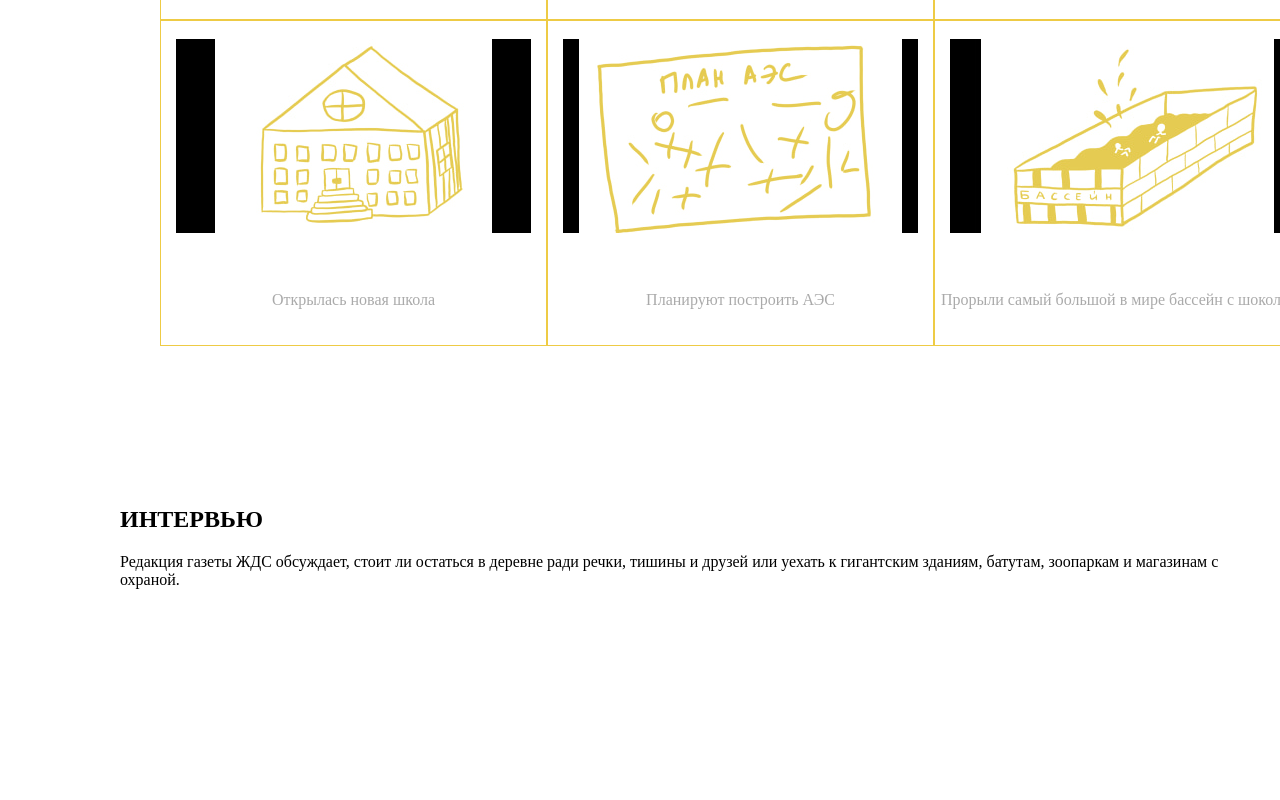
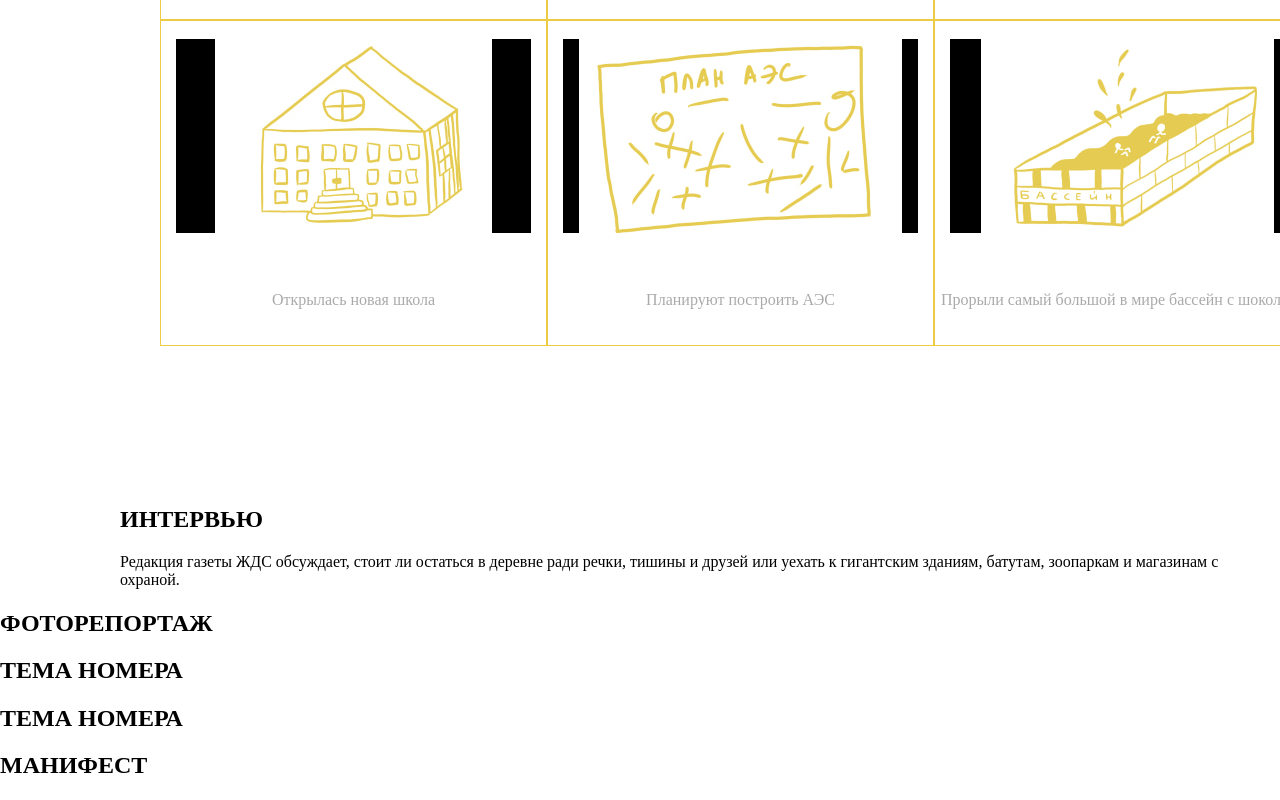
Before and after one commit to P0rt/sardayal, a website: page index.html in a window 1280 px wide. Shown: the part 2212-3012 px from the top of the page. Before the commit the page ends 2818 px from the top, so only its background shows below. Drawn offline with Linux system fonts and the light colour scheme.

Commit message:
Заголовки всех разделов

```diff
--- a/index.html
+++ b/index.html
@@ -22,7 +22,9 @@
             </section>
         </section>
         <section class="news">
-            <h2 class="uppercase">Новости из будущего</h2>
+            <h2 class="uppercase">
+                Новости из будущего
+            </h2>
             <p class="news-text">
                 В первый день ребята освоили самый простой жанр — новость. Мы предложили пофантазировать, о чём писала бы редакция газеты ЖДС через 10 лет. По тому, какие темы в 2029 году они выбрали, хорошо видно, что волнует их сейчас.
             </p>
@@ -102,8 +104,22 @@
             </ul>
         </section>
         <section class="interview">
-            <h2 class="uppercase">интервью</h2>
-            <p>Редакция газеты <span class="uppercase">ждс</span> обсуждает, стоит ли остаться в деревне ради речки, тишины и друзей или уехать к гигантским зданиям, батутам, зоопаркам и магазинам с охраной.</p>
+            <h2>интервью</h2>
+            <p>
+                Редакция газеты <span class="uppercase">ждс</span> обсуждает, стоит ли остаться в деревне ради речки, тишины и друзей или уехать к гигантским зданиям, батутам, зоопаркам и магазинам с охраной.
+            </p>
+        </section>
+        <section>
+            <h2>фоторепортаж</h2>
+        </section>
+        <section>
+            <h2>Тема номера</h2>
+        </section>
+        <section>
+            <h2>Тема номера</h2>
+        </section>
+        <section>
+            <h2>Манифест</h2>
         </section>
     </main>
     <footer></footer>
--- a/vendor/style/main.css
+++ b/vendor/style/main.css
@@ -66,3 +66,6 @@
     margin-top: 160px;
     margin-left: 120px;
 }
+h2{
+    text-transform: uppercase;
+}
```
